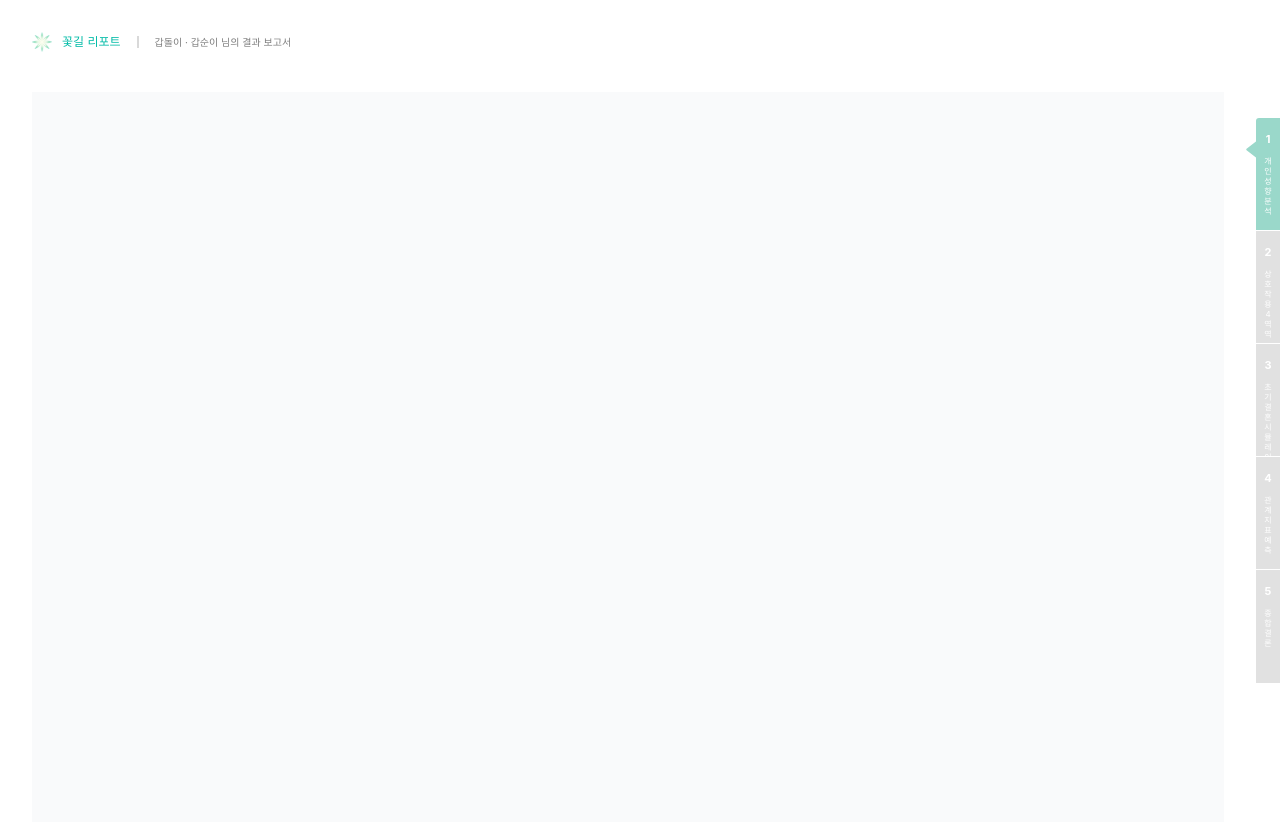
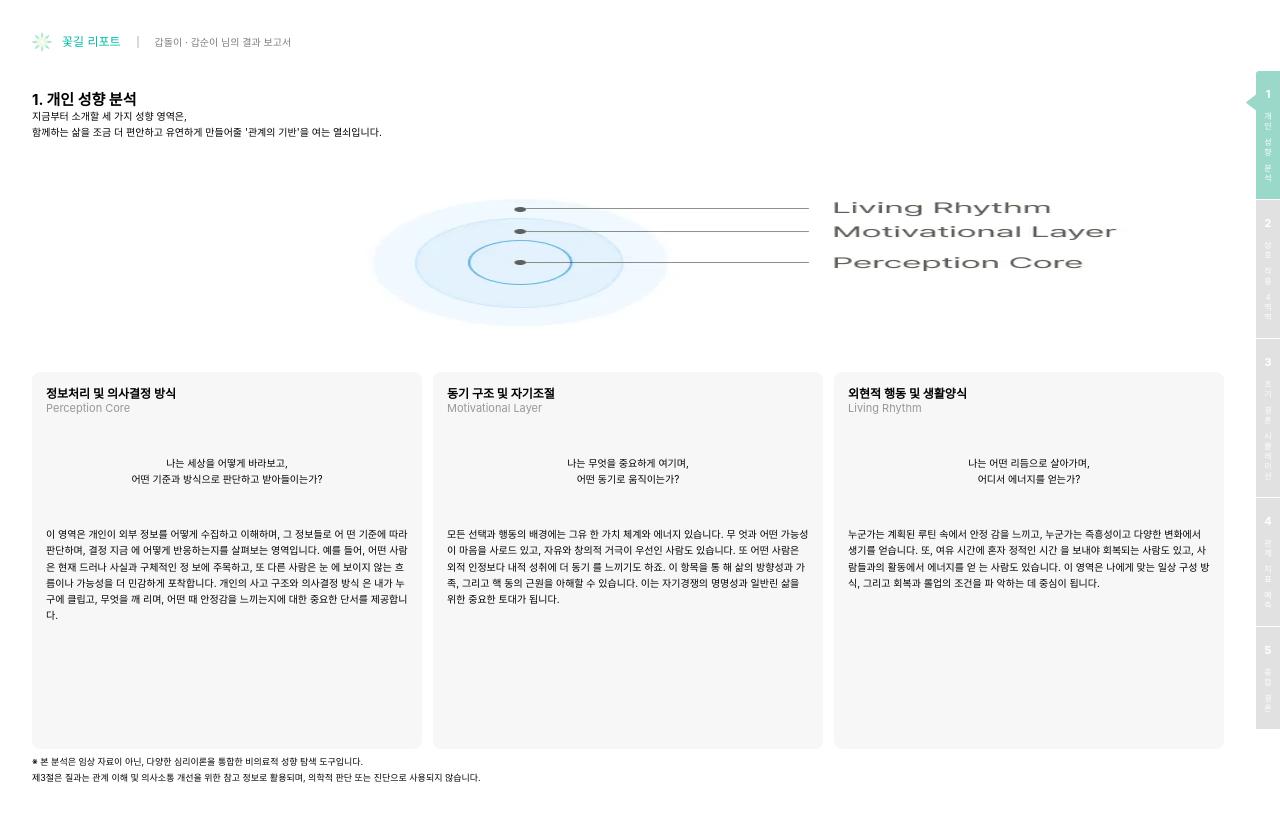
Before and after one commit to jihye1116/wedding-report-frontend, a Next.js app: page /report/1/2 in a window 1280 px wide. Shown: the top 822 px of the page. After the commit the page ends 800 px from the top, so only its background shows below. Built offline with nearby package versions, Linux system fonts and the light colour scheme; a web font is replaced by a local one.

Commit message:
feat: add personality analysis chart and enhance Page2 layout with detailed content sections

```diff
--- a/src/app/report/section1/Page2.tsx
+++ b/src/app/report/section1/Page2.tsx
@@ -1,7 +1,104 @@
-// import Image from "next/image";
+import Image from "next/image";
 
 const Page2 = () => {
-  return <div className="min-h-screen bg-gray-50 flex"></div>;
+  return (
+    <div className="h-full flex flex-col">
+      <div className="flex-1">
+        {/* 제목 */}
+        <h1 className="text-display-xl font-bold">1. 개인 성향 분석</h1>
+        <p className="">
+          지금부터 소개할 세 가지 성향 영역은,
+          <br />
+          함께하는 삶을 조금 더 편안하고 유연하게 만들어줄 '관계의 기반'을 여는
+          열쇠입니다.
+        </p>
+
+        {/* 메인 다이어그램 */}
+        <div className="relative h-[143px] w-full mt-[51px] mb-[38px]">
+          <Image
+            src="/images/personality-analysis-chart.webp"
+            alt="main-diagram"
+            fill
+          />
+        </div>
+
+        {/* 3개 카드 섹션 */}
+        <div className="grid grid-cols-3 gap-[11px] h-[377px]">
+          {/* Perception Core 카드 */}
+          <div className="bg-[#F7F7F7] rounded-lg p-[14px]">
+            <h3 className="text-heading-lg font-bold ">
+              정보처리 및 의사결정 방식
+            </h3>
+            <p className="text-heading-md text-[#979797]">Perception Core</p>
+            <p className="text-center justify-center h-[110px] flex items-center px-[4px]">
+              나는 세상을 어떻게 바라보고, <br />
+              어떤 기준과 방식으로 판단하고 받아들이는가?
+            </p>
+            <p className="  leading-relaxed">
+              이 영역은 개인이 외부 정보를 어떻게 수집하고 이해하며, 그 정보들로
+              어 떤 기준에 따라 판단하며, 결정 지금 에 어떻게 반응하는지를
+              살펴보는 영역입니다. 예를 들어, 어떤 사람 은 현재 드러나 사실과
+              구체적인 정 보에 주목하고, 또 다른 사람은 눈 에 보이지 않는
+              흐름이나 가능성을 더 민감하게 포착합니다. 개인의 사고 구조와
+              의사결정 방식 은 내가 누구에 클립고, 무엇을 깨 리며, 어떤 때
+              안정감을 느끼는지에 대한 중요한 단서를 제공합니다.
+            </p>
+          </div>
+
+          {/* Motivational Layer 카드 */}
+          <div className="bg-[#F7F7F7] rounded-lg p-[14px]">
+            <h3 className="text-heading-lg font-bold ">
+              동기 구조 및 자기조절
+            </h3>
+            <p className="text-heading-md text-[#979797]">Motivational Layer</p>
+            <p className="text-center justify-center h-[110px] flex items-center px-[4px]">
+              나는 무엇을 중요하게 여기며,
+              <br /> 어떤 동기로 움직이는가?
+            </p>
+            <p className="  leading-relaxed">
+              모든 선택과 행동의 배경에는 그유 한 가치 체계와 에너지 있습니다.
+              무 엇과 어떤 가능성이 마음을 사로드 있고, 자유와 창의적 거극이
+              우선인 사람도 있습니다. 또 어떤 사람은 외적 인정보다 내적 성취에
+              더 동기 를 느끼기도 하죠. 이 항목을 통 해 삶의 방향성과 가족,
+              그리고 핵 동의 근원을 아해할 수 있습니다. 이는 자기경쟁의 명명성과
+              일반린 삶을 위한 중요한 토대가 됩니다.
+            </p>
+          </div>
+
+          {/* Living Rhythm 카드 */}
+          <div className="bg-[#F7F7F7] rounded-lg p-[14px]">
+            <h3 className="text-heading-lg font-bold ">
+              외현적 행동 및 생활양식
+            </h3>
+            <p className="text-heading-md text-[#979797]">Living Rhythm</p>
+            <p className="text-center justify-center h-[110px] flex items-center px-[4px]">
+              나는 어떤 리듬으로 살아가며,
+              <br /> 어디서 에너지를 얻는가?
+            </p>
+            <p className="  leading-relaxed">
+              누군가는 계획된 루틴 속에서 안정 감을 느끼고, 누군가는 즉흥성이고
+              다양한 변화에서 생기를 얻습니다. 또, 여유 시간에 혼자 정적인 시간
+              을 보내야 회복되는 사람도 있고, 사람들과의 활동에서 에너지를 얻 는
+              사람도 있습니다. 이 영역은 나에게 맞는 일상 구성 방 식, 그리고
+              회복과 롤업의 조건을 파 악하는 데 중심이 됩니다.
+            </p>
+          </div>
+        </div>
+      </div>
+
+      {/* 하단 안내 텍스트 */}
+      <div className="text-[9px] mt-auto">
+        <p>
+          ※ 본 분석은 임상 자료이 아닌, 다양한 심리이론을 통합한 비의료적 성향
+          탐색 도구입니다.
+        </p>
+        <p>
+          제3절은 질과는 관계 이해 및 의사소통 개선을 위한 참고 정보로 활용되며,
+          의학적 판단 또는 진단으로 사용되지 않습니다.
+        </p>
+      </div>
+    </div>
+  );
 };
 
 export default Page2;
--- a/src/components/ReportLayout.tsx
+++ b/src/components/ReportLayout.tsx
@@ -13,7 +13,7 @@ export default function ReportLayout({ section, page, children }: Props) {
     <div className="min-h-screen flex">
       {/* 메인 콘텐츠 */}
 
-      <main className="flex-1 p-8 flex flex-col">
+      <main className="flex-1 p-8 pb-[14px] flex flex-col">
         <Header />
         {/* <h1 className="text-2xl font-bold mb-6">
           섹션 {section} · 페이지 {page}
@@ -34,19 +34,24 @@ export default function ReportLayout({ section, page, children }: Props) {
           ].map((item, idx) => (
             <div
               key={idx}
-              className={`h-[113px] flex flex-col items-center gap-[9px] relative text-white ${
+              className={`py-[16px] px-[5px] flex flex-col items-center gap-[9px] relative text-white ${
                 item.num === section ? "bg-[#9AD8CA]" : "bg-[#E1E1E1]"
               } ${idx < 4 ? "border-b border-white" : ""} ${
                 idx === 0 ? "rounded-tl-[3px]" : ""
               }`}
             >
-              <div className="font-bold mt-3.5 text-heading-md">{item.num}</div>
+              <div className="font-bold text-heading-md">{item.num}</div>
 
               {/* 세로 텍스트 */}
               <div className="flex flex-col items-center text-display-xl ">
                 {item.text.split("").map((char, charIdx) => (
-                  <span key={charIdx} className="block text-caption-sm">
-                    {char}
+                  <span
+                    key={charIdx}
+                    className={`block text-caption-sm ${
+                      char === " " ? "h-[6px]" : ""
+                    }`}
+                  >
+                    {char === " " ? "" : char}
                   </span>
                 ))}
               </div>
```
Also changed, not shown: public/images/personality-analysis-chart.webp (added).
